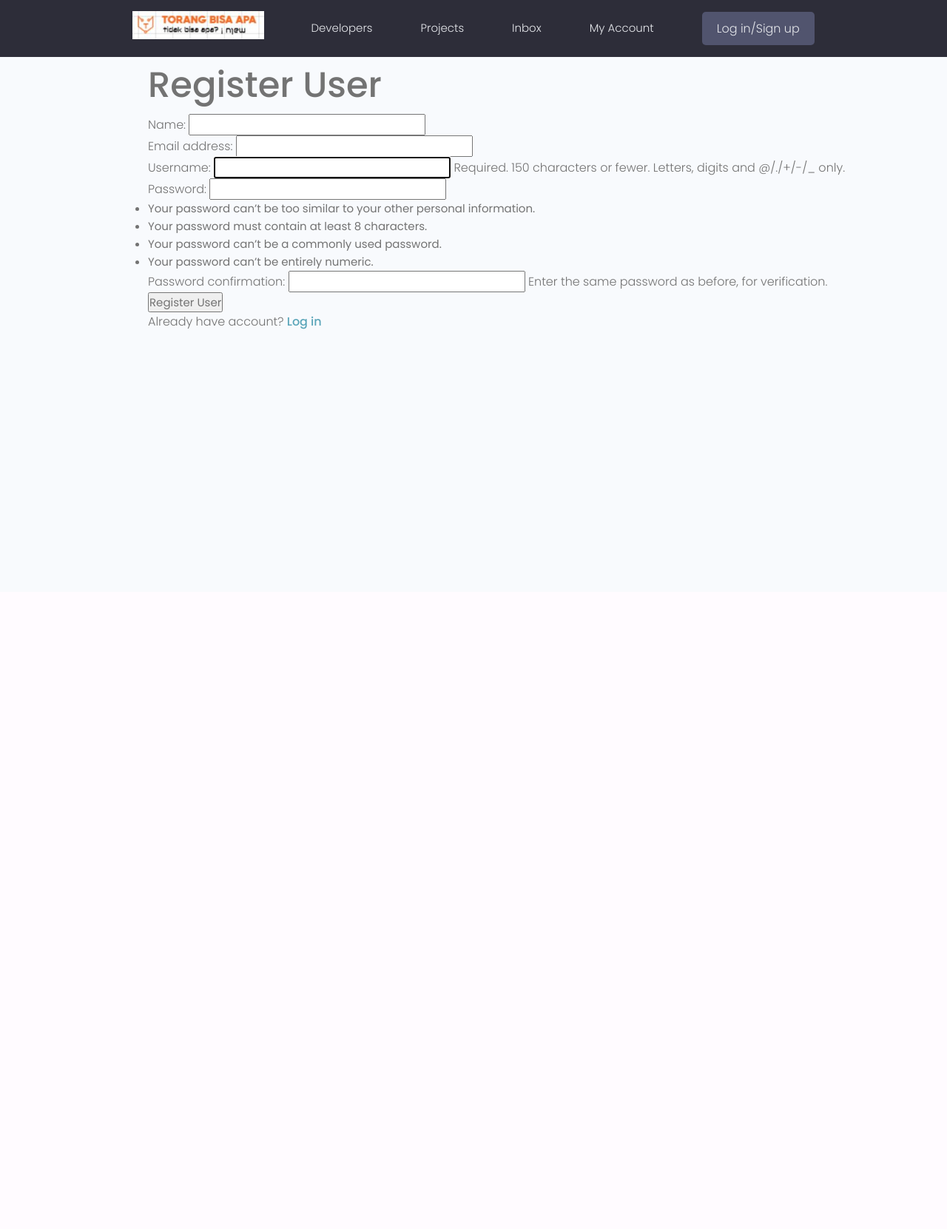
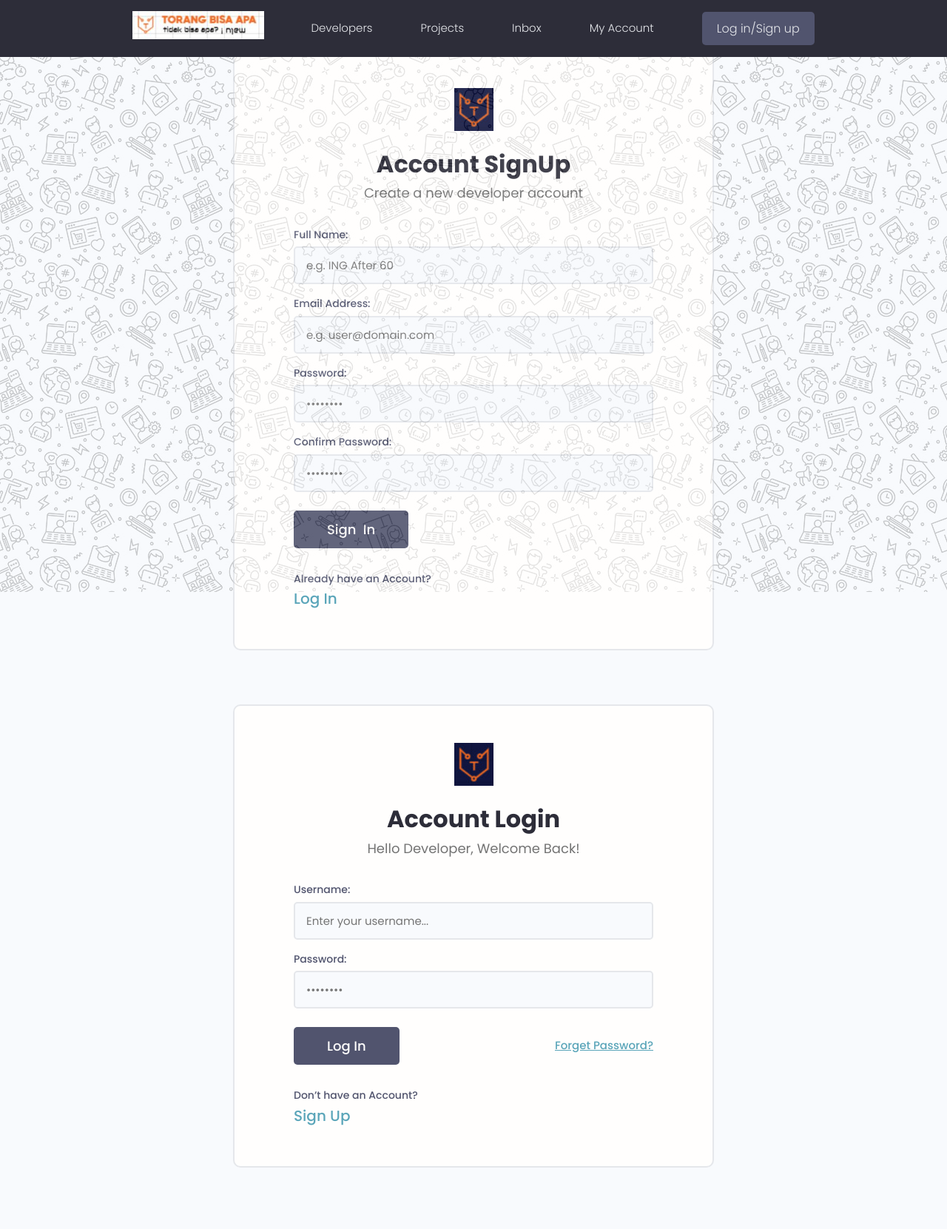
Before and after one commit to gurnitha/2022-django-torang-bisa-apa, a Django app: page /register/ in a window 1280 px wide. Shown: the whole page at 74% size. Before the commit the page ends 445 px from the top, so only its background shows below. Run offline with Django 3.2, Linux system fonts and the light colour scheme; some libraries are stand-ins or nearby versions.

Commit message:
23.18 REGISTER - LOGIN Part 1 - Add template theme

```diff
--- a/users/templates/users/auth/register_login.html
+++ b/users/templates/users/auth/register_login.html
@@ -1,70 +1,122 @@
 <!-- users/templates/users/auth/register_login.html -->
 {% extends 'base.html' %}
+{% load static %}
 
 {% block title %}Register-Login{% endblock title %}
 
 	{% block content %}
 
-	{% if page == 'register' %}
+    <!-- =================== Register ======================= -->
+    <div class="auth">
+        <div class="card">
+            <div class="auth__header text-center">
+                <a href="/">
+                <img src="{% static 'images/tba-logo-login.jpg' %}" alt="icon" />
+                </a>
+                <h3>Account SignUp</h3>
+                <p>Create a new developer account</p>
+            </div>
+            <form action="#" class="form auth__form">
+                <!-- Input:Text -->
+                <div class="form__field">
+                    <label for="formInput#text">Full Name: </label>
+                    <input
+                        class="input input--text"
+                        id="formInput#text"
+                        type="text"
+                        name="text"
+                        placeholder="e.g. ING After 60"
+                        />
+                </div>
+                <!-- Input:Email -->
+                <div class="form__field">
+                    <label for="formInput#email">Email Address: </label>
+                    <input
+                        class="input input--email"
+                        id="formInput#email"
+                        type="email"
+                        name="email"
+                        placeholder="e.g. user@domain.com"
+                        />
+                </div>
+                <!-- Input:Password -->
+                <div class="form__field">
+                    <label for="formInput#password">Password: </label>
+                    <input
+                        class="input input--password"
+                        id="formInput#passowrd"
+                        type="password"
+                        name="password"
+                        placeholder="••••••••"
+                        />
+                </div>
+                <!-- Input:Password -->
+                <div class="form__field">
+                    <label for="formInput#confirm-password">Confirm Password: </label>
+                    <input
+                        class="input input--password"
+                        id="formInput#confirm-passowrd"
+                        type="password"
+                        name="confirm-password"
+                        placeholder="••••••••"
+                        />
+                </div>
+                <div class="auth__actions">
+                    <input class="btn btn--sub btn--lg" type="submit" value="Sign  In" />
+                </div>
+            </form>
+            <div class="auth__alternative">
+                <p>Already have an Account?</p>
+                <a href="login.html">Log In</a>
+            </div>
+        </div>
+    </div>
+    <!-- ===================END Register ======================= -->
 
-		<div style="margin-left: 200px;">
-
-			<h1>Register User</h1>
-
-			<form
-				method="POST",
-				action="{% url 'users:register' %}">
-				{% csrf_token %}
-
-				<!-- Rendering the form instance -->
-				{{ form.as_p }}
-
+    <!-- =================== Login ======================= -->
+    <div class="auth">
+        <div class="card">
+            <div class="auth__header text-center">
+                <a href="/">
+                <img src="{% static 'images/tba-logo-login.jpg' %}" alt="icon" />
+                </a>
+                <h3>Account Login</h3>
+                <p>Hello Developer, Welcome Back!</p>
+            </div>
+            <form action="#" class="form auth__form">
+                <!-- Input:Email -->
+                <div class="form__field">
+                    <label for="formInput#text">Username: </label>
                     <input
-					type="submit"
-					name=""
-					value="Register User">
-			</form>
-
-			<p>Already have account?
-				<a href="{% url 'users:login' %}">Log in</a>
-			</p>
-		</div>
-
-	{% else %}
-
-		<br><br>
-
-		<div style="margin-left: 200px;">
-
-			<h1>Log in</h1>
-
-			<form
-				method="POST"
-				action="{% url 'users:login' %}"
-				class="">
-				{% csrf_token %}
-
-				<input
+                        class="input input--text"
+                        id="formInput#text"
                         type="text"
                         name="username"
-					placeholder="Username">
-
+                        placeholder="Enter your username..."
+                        />
+                </div>
+                <!-- Input:Password -->
+                <div class="form__field">
+                    <label for="formInput#password">Password: </label>
                     <input
+                        class="input input--password"
+                        id="formInput#passowrd"
                         type="password"
                         name="password"
-					placeholder="Enter password">
-
-				<input
-					type="submit"
-					name=""
-					value="Login">
-
-				<p>Don't have account yet?
-					<a href="{% url 'users:register' %}">Sign up</a>
-				</p>
+                        placeholder="••••••••"
+                        />
+                </div>
+                <div class="auth__actions">
+                    <input class="btn btn--sub btn--lg" type="submit" value="Log In" />
+                    <a href="forgetpassword.html">Forget Password?</a>
+                </div>
             </form>
+            <div class="auth__alternative">
+                <p>Don’t have an Account?</p>
+                <a href="signup.html">Sign Up</a>
             </div>
-
-	{% endif %}
+        </div>
+    </div>
+    <!-- =================== END Login ======================= -->
 
 	{% endblock content %}
```
Also changed, not shown: README.md, static/images/tba-logo-login.JPG (added). Lines whose indentation alone changed are shown as unchanged.
